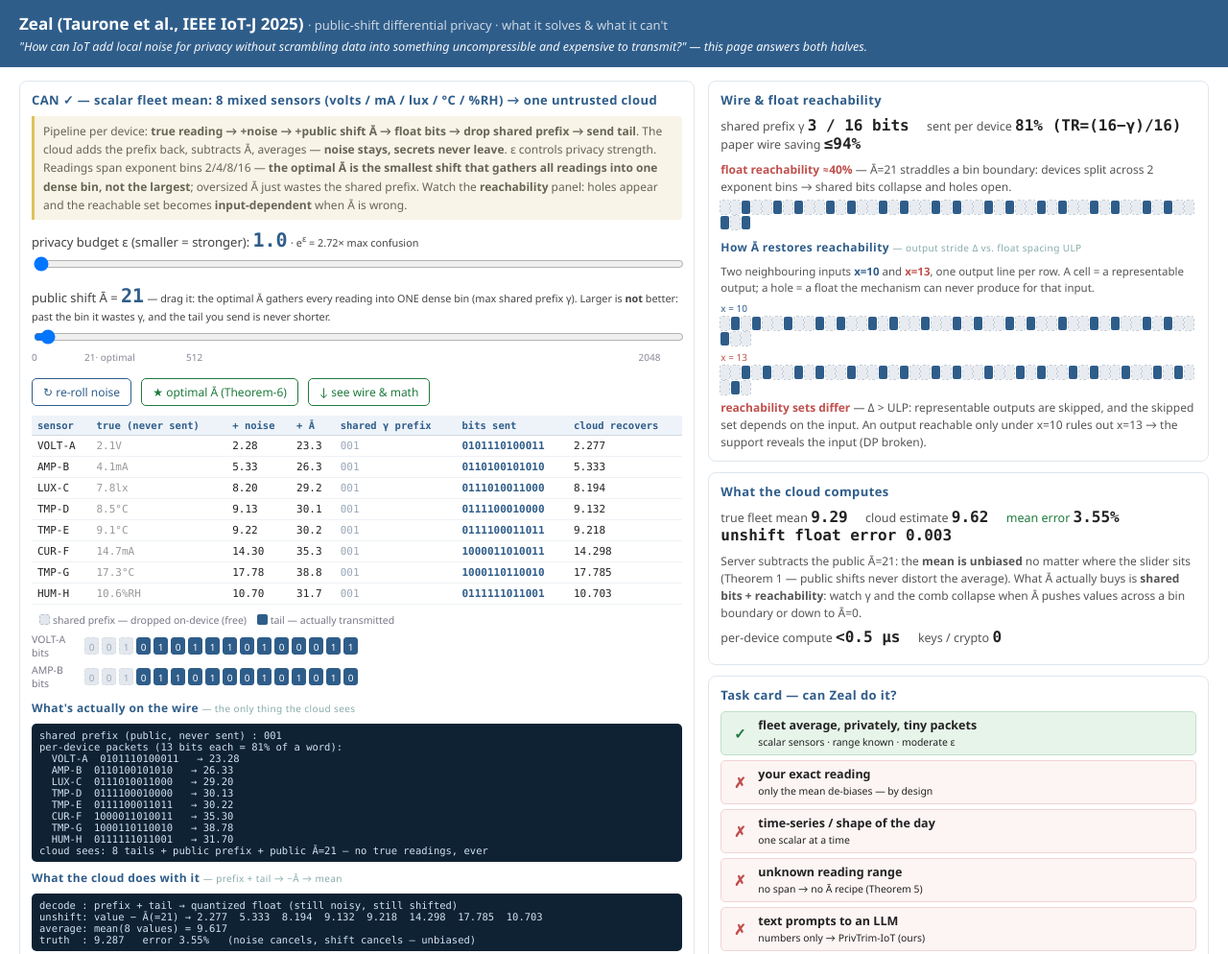
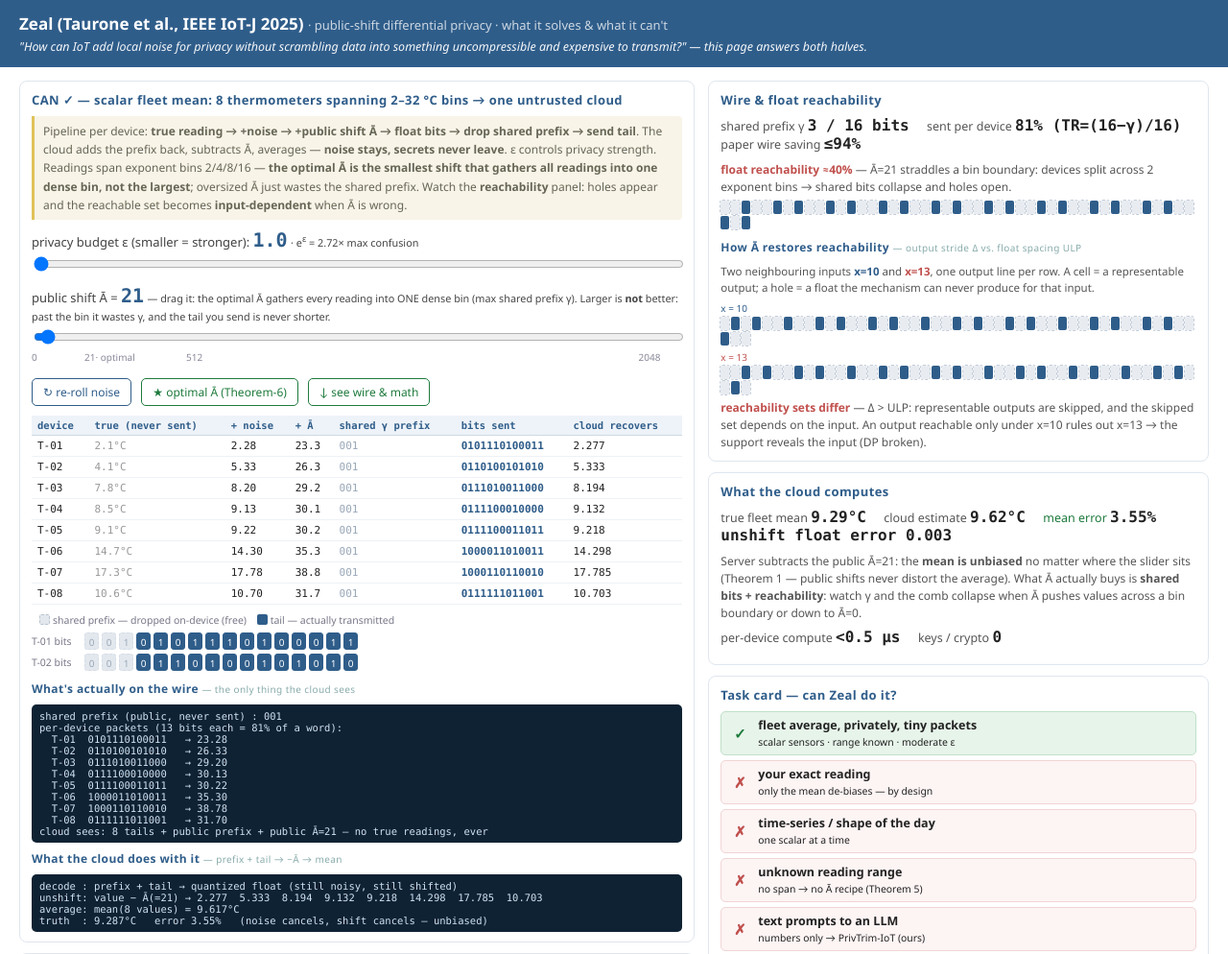
Before and after one commit to firesaku/PrivTrim-IoT, a plain HTML site: page zeal/zeal_demo_en.html in a window 1280 px wide. Shown: the top 994 px of the page at 96% size. Drawn offline with Linux system fonts and the light colour scheme.

Commit message:
zeal demo: fleet back to 8 thermometers (same 2-32C bin spread, single °C unit)

```diff
--- a/zeal/zeal_demo_en.html
+++ b/zeal/zeal_demo_en.html
@@ -91,7 +91,7 @@
   <!-- ================= left: the mechanism ================= -->
   <div class="left">
     <div class="panel">
-      <h3>CAN ✓ — scalar fleet mean: 8 mixed sensors (volts / mA / lux / °C / %RH) → one untrusted cloud</h3>
+      <h3>CAN ✓ — scalar fleet mean: 8 thermometers spanning 2–32 °C bins → one untrusted cloud</h3>
       <div class="hint" style="margin-bottom:8px">
         Pipeline per device: <b>true reading → +noise → +public shift Ā → float bits →
         drop shared prefix → send tail</b>. The cloud adds the prefix back, subtracts Ā,
@@ -120,7 +120,7 @@
 
       <div class="row" style="margin-top:10px" id="devtab">
         <table class="dtab">
-          <tr><th>sensor</th><th>true (never sent)</th><th>+ noise</th><th>+ Ā</th>
+          <tr><th>device</th><th>true (never sent)</th><th>+ noise</th><th>+ Ā</th>
               <th>shared γ prefix</th><th>bits sent</th><th>cloud recovers</th></tr>
           <tbody id="devices"></tbody>
         </table>
@@ -244,14 +244,14 @@
    reading into one dense bin (here [16,32) → Ā_opt ≈ 21.4). Overshooting just wastes
    the shared prefix without buying reachability. */
 const SENSORS=[
-  {n:"VOLT-A", v:2.14,  u:"V"},
-  {n:"AMP-B",  v:4.09,  u:"mA"},
-  {n:"LUX-C",  v:7.81,  u:"lx"},
-  {n:"TMP-D",  v:8.54,  u:"°C"},
-  {n:"TMP-E",  v:9.12,  u:"°C"},
-  {n:"CUR-F",  v:14.7,  u:"mA"},
-  {n:"TMP-G",  v:17.3,  u:"°C"},
-  {n:"HUM-H",  v:10.6,  u:"%RH"},
+  {n:"T-01", v:2.14,  u:"°C"},
+  {n:"T-02", v:4.09,  u:"°C"},
+  {n:"T-03", v:7.81,  u:"°C"},
+  {n:"T-04", v:8.54,  u:"°C"},
+  {n:"T-05", v:9.12,  u:"°C"},
+  {n:"T-06", v:14.7,  u:"°C"},
+  {n:"T-07", v:17.3,  u:"°C"},
+  {n:"T-08", v:10.6,  u:"°C"},
 ];
 const TRUE_V=SENSORS.map(s=>s.v), NAMES=SENSORS.map(s=>s.n);
 let seed=12345, noise=[];
@@ -377,8 +377,8 @@ function render(){
   document.getElementById("cloudmath").textContent =
     "decode : prefix + tail → quantized float (still noisy, still shifted)\n"+
     "unshift: value − Ā(="+A+") → "+NAMES.map((n,i)=>recovered[i].toFixed(3)).join("  ")+"\n"+
-    "average: mean("+NAMES.length+" values) = "+estMean.toFixed(3)+"\n"+
-    "truth  : "+trueMean.toFixed(3)+"   error "+err.toFixed(2)+"%   (noise cancels, shift cancels — unbiased)";
+    "average: mean("+NAMES.length+" values) = "+estMean.toFixed(3)+"°C\n"+
+    "truth  : "+trueMean.toFixed(3)+"°C   error "+err.toFixed(2)+"%   (noise cancels, shift cancels — unbiased)";
   document.getElementById("reachtxt").innerHTML=
       reach===100 ? `<b class="good">float reachability 100%</b> — Ā=${A} lands all devices in one dense bin (2<sup>${e-1}</sup>–2<sup>${e}</sup>); every output can occur.`
     : !single     ? `<b class="bad">float reachability ≈${reach}%</b> — Ā=${A} straddles a bin boundary: devices split across ${bins.size} exponent bins → shared bits collapse and holes open.`
@@ -412,8 +412,8 @@ function render(){
        x=10 rules out x=13 → the support reveals the input (DP broken).`;
 
   /* cloud mean */
-  document.getElementById("st_true").textContent=trueMean.toFixed(2);
-  document.getElementById("st_est").textContent=estMean.toFixed(2);
+  document.getElementById("st_true").textContent=trueMean.toFixed(2)+"°C";
+  document.getElementById("st_est").textContent=estMean.toFixed(2)+"°C";
   const errEl=document.getElementById("st_err");
   errEl.textContent=err.toFixed(2)+"%";
   errEl.parentElement.classList.toggle("bad",err>5);
```
